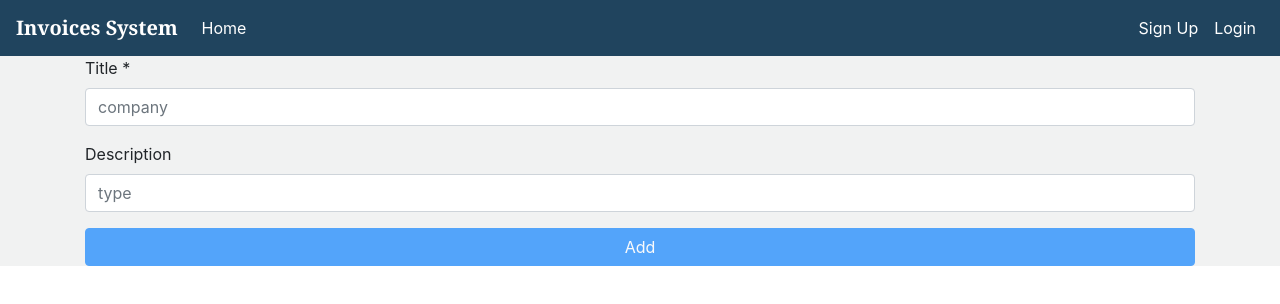
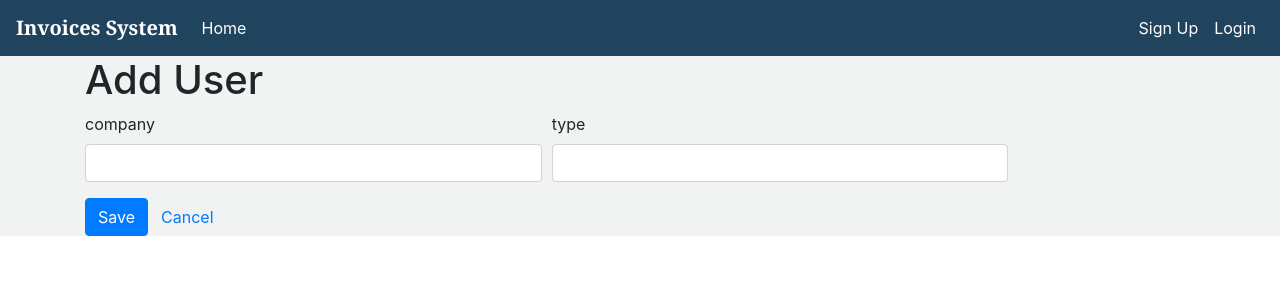
Before and after one commit to JannatN/Invoices-system, an Angular app in the folder angular/: page /logout in a window 1280 px wide. Shown: the top 304 px of the page. Built offline with nearby package versions, Linux system fonts and the light colour scheme.

Commit message:
edit/add comp.

```diff
--- a/angular/src/app/home/home.component.html
+++ b/angular/src/app/home/home.component.html
@@ -1,18 +1,83 @@
-<form  [formGroup]="itemForm">
-
+<h1 *ngIf="isAddMode">Add User</h1>
+<h1 *ngIf="!isAddMode">Edit User</h1>
+<form [formGroup]="form" (ngSubmit)="onSubmit()">
+    <div class="form-row">
+        <!-- <div class="form-group col">
+            <label>Title</label>
+            <select formControlName="title" class="form-control" [ngClass]="{ 'is-invalid': submitted && f.title.errors }">
+                <option value=""></option>
+                <option value="Mr">Mr</option>
+                <option value="Mrs">Mrs</option>
+                <option value="Miss">Miss</option>
+                <option value="Ms">Ms</option>
+            </select>
+            <div *ngIf="submitted && f.title.errors" class="invalid-feedback">
+                <div *ngIf="f.title.errors.required">Title is required</div>
+            </div>
+        </div> -->
+        <div class="form-group col-5">
+            <label>company</label>
+            <input type="text" formControlName="company" class="form-control" [ngClass]="{ 'is-invalid': submitted && f.company.errors }" />
+            <div *ngIf="submitted && f.company.errors" class="invalid-feedback">
+                <div *ngIf="f.company.errors.required">company is required</div>
+            </div>
+        </div>
+        <div class="form-group col-5">
+            <label>type</label>
+            <input type="text" formControlName="type" class="form-control" [ngClass]="{ 'is-invalid': submitted && f.type.errors }" />
+            <div *ngIf="submitted && f.type.errors" class="invalid-feedback">
+                <div *ngIf="f.type.errors.required">type is required</div>
+            </div>
+        </div>
+    </div>
+    <!-- <div class="form-row">
+        <div class="form-group col-7">
+            <label>Email</label>
+            <input type="text" formControlName="email" class="form-control" [ngClass]="{ 'is-invalid': submitted && f.email.errors }" />
+            <div *ngIf="submitted && f.email.errors" class="invalid-feedback">
+                <div *ngIf="f.email.errors.required">Email is required</div>
+                <div *ngIf="f.email.errors.email">Email must be a valid email address</div>
+            </div>
+        </div> -->
+        <!-- <div class="form-group col">
+            <label>Role</label>
+            <select formControlName="role" class="form-control" [ngClass]="{ 'is-invalid': submitted && f.role.errors }">
+                <option value=""></option>
+                <option value="User">User</option>
+                <option value="Admin">Admin</option>
+            </select>
+            <div *ngIf="submitted && f.role.errors" class="invalid-feedback">
+                <div *ngIf="f.role.errors.required">Role is required</div>
+            </div>
+        </div>
+    </div> -->
+    <div *ngIf="!isAddMode">
+        <h3 class="pt-3">Change Password</h3>
+        <p>Leave blank to keep the same password</p>
+    </div>
+    <!-- <div class="form-row">
+        <div class="form-group col">
+            <label>Password</label>
+            <input type="password" formControlName="password" class="form-control" [ngClass]="{ 'is-invalid': submitted && f.password.errors }" />
+            <div *ngIf="submitted && f.password.errors" class="invalid-feedback">
+                <div *ngIf="f.password.errors.required">Password is required</div>
+                <div *ngIf="f.password.errors.minlength">Password must be at least 6 characters</div>
+            </div>
+        </div> -->
+        <!-- <div class="form-group col">
+            <label>Confirm Password</label>
+            <input type="password" formControlName="confirmPassword" class="form-control" [ngClass]="{ 'is-invalid': submitted && f.confirmPassword.errors }" />
+            <div *ngIf="submitted && f.confirmPassword.errors" class="invalid-feedback">
+                <div *ngIf="f.confirmPassword.errors.required">Confirm Password is required</div>
+                <div *ngIf="f.confirmPassword.errors.mustMatch">Passwords must match</div>
+            </div>
+        </div>
+    </div> -->
     <div class="form-group">
-      <label for="inputTitle" >Title *</label>
-      <input type="text" class="form-control" id="inputTitle" placeholder="company" formControlName="company" >
+        <button [disabled]="loading" class="btn btn-primary">
+            <span *ngIf="loading" class="spinner-border spinner-border-sm mr-1"></span>
+            Save
+        </button>
+        <a routerLink="/users" class="btn btn-link">Cancel</a>
     </div>
-
-    <div class="form-group">
-        <label for="inputDescription">Description</label>
-        <input type="text" class="form-control" id="inputDescription" placeholder="type" formControlName="type">
-    </div>
-
-
-    <p class="alert alert-warning" role="alert"  *ngIf="isProcessing">
-        Please wait..
-    </p>
-    <button *ngIf="!isProcessing" type="button" class="btn btn-primary btn-block" (click)="onSubmit($event)" [disabled]="!itemForm.valid && !isProcessing">{{getButtonText()}}</button>
-  </form>
+</form>
--- a/angular/src/app/home/home.component.ts
+++ b/angular/src/app/home/home.component.ts
@@ -1,14 +1,12 @@
 import { Component, OnInit, Input, Output, EventEmitter } from '@angular/core';
 import { Validators, AbstractControl, FormBuilder, FormGroup, FormControl , Validator , FormsModule} from '@angular/forms';
 import { Observable, Subject , Subscription, BehaviorSubject } from 'rxjs';
-// import { CheckRequiredField } from '../../_shared/helpers/form.helper';
 import { Invoice } from '../models/invoice';
 
-// import { ItemsService } from '../_services/items.service';
 import { InvoiceService } from "../_services/invoices.service";
-// import { FormControl } from '@angular/forms';
+import { Router, ActivatedRoute } from '@angular/router';
+import { first } from 'rxjs/operators';
 
-// import { ItemModel } from '../_models/item.model';
 
 @Component({
   selector: 'app-home',
@@ -20,77 +18,101 @@ export class HomeComponent implements OnInit {
 
 
 
-  CheckRequiredField(field: FormControl): boolean {
-    return field.hasError('required') && (field.dirty || field.touched);
-}
-    @Input() item: Invoice;
-    @Output() formSubmitEvent = new EventEmitter<string>();
-
-    itemForm: FormGroup;
-
-    isProcessing: Boolean = false;
-
-    checkField  = this.CheckRequiredField;
+    form: FormGroup;
+    id: any;
+    isAddMode: boolean;
+    loading = false;
+    submitted = false;
 
     constructor(
-      private itemsService: InvoiceService
-    ) { }
+        private formBuilder: FormBuilder,
+        private route: ActivatedRoute,
+        private router: Router,
+        private userService: InvoiceService,
+        // private alertService: AlertService
+    ) {}
 
     ngOnInit() {
-      this.initForm();
+        this.id = this.route.snapshot.params['id'];
+        this.isAddMode = !this.id;
+
+        // password not required in edit mode
+        // const passwordValidators = [Validators.minLength(6)];
+        // if (this.isAddMode) {
+        //     passwordValidators.push(Validators.required);
+        // }
+
+        this.form = this.formBuilder.group({
+            company: ['', Validators.required],
+            type: ['', Validators.required],
+            // lastName: ['', Validators.required],
+            // email: ['', [Validators.required, Validators.email]],
+            // role: ['', Validators.required],
+            // password: ['', [Validators.minLength(6), this.isAddMode ? Validators.required : Validators.nullValidator]],
+            // confirmPassword: ['', this.isAddMode ? Validators.required : Validators.nullValidator]
         }
+        // , {
+        //     validator: MustMatch('password', 'confirmPassword')
+        // }
 
-    onSubmit($event) {
+        );
 
-      this.isProcessing  = true;
-
-      if (this.itemForm.valid) {
-          if (!this.item) {
-            this.doAddItem();
-          } else {
-            this.doUpdateItem();
-          }
+        if (!this.isAddMode) {
+            this.userService.getInvoice(this.id)
+                .pipe(first())
+                .subscribe(x => this.form.patchValue(x));
         }
     }
 
-    getButtonText(): string {
-      return this.item ? 'Update' : 'Add';
+    // convenience getter for easy access to form fields
+    get f() { return this.form.controls; }
+
+    onSubmit() {
+        this.submitted = true;
+
+        // reset alerts on submit
+        // this.alertService.clear();
+
+        // stop here if form is invalid
+        if (this.form.invalid) {
+            return;
         }
 
-    private doAddItem() {
-      this.itemsService.createInvoice(this.itemForm.value).subscribe(
-        (result) => {
-          this.itemForm.reset();
-          this.formSubmitEvent.next('add');
-          this.isProcessing  = false;
+        this.loading = true;
+        if (this.isAddMode) {
+            this.createUser();
+        } else {
+            this.updateUser();
         }
-      );
     }
 
-    private doUpdateItem() {
-      this.itemsService.updateInvoice(this.itemForm.value.id , this.itemForm.value).subscribe(
-        (result) => {
-          if (result) {
-            this.formSubmitEvent.next('update');
-            this.reset();
+    private createUser() {
+        this.userService.createInvoice(this.form.value)
+            .pipe(first())
+            .subscribe({
+                next: () => {
+                    // this.alertService.success('User added', { keepAfterRouteChange: true });
+                    this.router.navigate(['../'], { relativeTo: this.route });
+                },
+                error: error => {
+                    // this.alertService.error(error);
+                    this.loading = false;
                 }
-          this.isProcessing  = false;
-        }
-      );
-    }
-
-    private reset() {
-      this.item  = null;
-      this.itemForm.reset();
-      this.initForm();
-    }
-
-    private initForm() {
-      this.itemForm = new FormGroup({
-        company: new FormControl(this.item ? this.item.company : '', Validators.required),
-        type: new FormControl(this.item ? this.item.type : ''),
-        id: new FormControl(this.item ? this.item.id : null),
             });
     }
 
+    private updateUser() {
+        this.userService.updateInvoice(this.id, this.form.value)
+            .pipe(first())
+            .subscribe({
+                next: () => {
+                    // this.alertService.success('User updated', { keepAfterRouteChange: true });
+                    this.router.navigate(['../../'], { relativeTo: this.route });
+                },
+                error: error => {
+                    // this.alertService.error(error);
+                    this.loading = false;
                 }
+            });
+    }
+}
```
Lines whose indentation alone changed are shown as unchanged.
